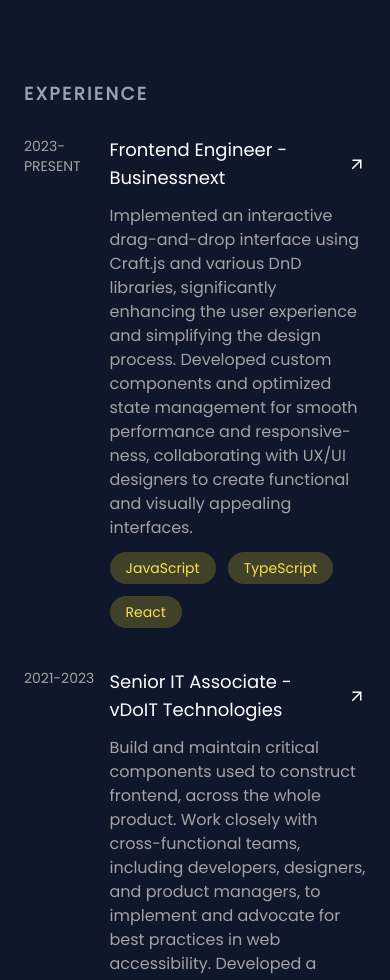
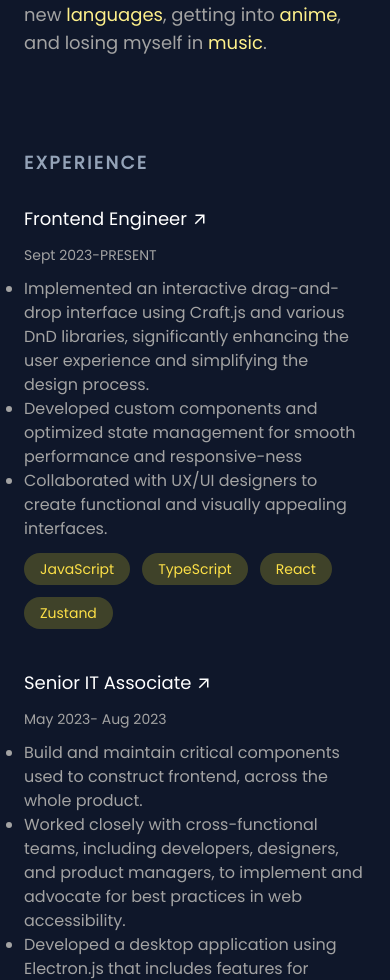
Before and after one commit to SandhyaR1007/sandhya-dev, a Next.js app: page / in a window 390 px wide. Shown: the part 1020-2000 px from the top of the page. Built offline with nearby package versions, Linux system fonts and the light colour scheme.

Commit message:
update: experience, responsiveness

```diff
--- a/app/globals.css
+++ b/app/globals.css
@@ -11,7 +11,7 @@ body {
   overflow-x: hidden;
 }
 
-.exp-card:hover :first-child {
+.exp-card:hover h2:first-child {
   color: #facc15;
 }
 .exp-card:hover .arrow-upward {
--- a/app/projects/page.tsx
+++ /dev/null
@@ -1,5 +0,0 @@
-const AllProjects = () => {
-  return <div>List if all projects</div>;
-};
-
-export default AllProjects;
--- a/components/HeaderComponent.tsx
+++ b/components/HeaderComponent.tsx
@@ -7,8 +7,12 @@ const HeaderComponent = () => {
       <section className="flex flex-col gap-3 ">
         <h2 className="text-5xl font-semibold">Sandhya Rajwanshi</h2>
         <h4 className="text-2xl text-yellow-200">Frontend Engineer</h4>
+        <p className="text-lg">
+          Forging interfaces as sharp as a katana
+          <span className="p-1 text-xl">🗡️</span>
+        </p>
         <p className="text-slate-400 text-[18px]  max-w-sm">
-          I build pixel-perfect, engaging, and accessible digital experiences.{" "}
+          I Craft engaging, accessible, and dynamic user experiences.
         </p>
       </section>
       <Navbar />
--- a/components/MainComponent.tsx
+++ b/components/MainComponent.tsx
@@ -6,6 +6,7 @@ import About from "./About";
 import Footer from "./Footer";
 import Resume from "./Resume";
 import Link from "next/link";
+import { socials } from "./utils";
 
 const MainComponent = () => {
   return (
@@ -16,15 +17,17 @@ const MainComponent = () => {
       <Resume />
 
       <Projects />
-      <Link
-        href="/projects"
+      <a
+        href={socials.github}
+        target="_blank"
         className="flex items-center gap-1 text-xl p-5 exp-card"
       >
         <span>View All Projects</span>
         <span>
           <MdArrowOutward className="arrow-upward" />
         </span>
-      </Link>
+      </a>
+
       <Footer />
     </main>
   );
--- a/components/Projects.tsx
+++ b/components/Projects.tsx
@@ -4,7 +4,7 @@ import { projects } from "./utils";
 const Projects = () => {
   return (
     <div id="projects">
-      <p className="lg:hidden text-lg font-semibold text-slate-400 tracking-[0.15rem] py-2 ps-8">
+      <p className="lg:hidden text-lg font-semibold text-slate-400 tracking-[0.15rem] py-2 ps-6">
         PROJECTS
       </p>
       <>
--- a/components/ui/Card.tsx
+++ b/components/ui/Card.tsx
@@ -10,20 +10,36 @@ export const Card = (props: any) => {
       target="_blank"
     >
       {props.exp ? (
-        <div className="text-neutral-400 text-sm  w-1/4">{props.exp}</div>
+        <div className="hidden md:block text-neutral-400 text-sm  w-1/4">
+          {props.exp}
+        </div>
       ) : (
-        <div className="w-1/4 px-3 py-1">
+        <div className="hidden md:block w-1/4 px-3 py-1">
           <img className="w-36 h-24 rounded-md" src={props.image} alt={title} />
         </div>
       )}
-      <div className="w-3/4 flex flex-col gap-3">
+      <div className="md:w-3/4 flex flex-col gap-3">
         <h2 className="text-white text-lg flex items-center gap-1">
           <span>{title}</span>{" "}
           <span>
             <MdArrowOutward className="arrow-upward" />
           </span>
         </h2>
-        <p className="text-neutral-400">{description}</p>
+        {props.exp && (
+          <div className="md:hidden text-neutral-400 text-sm ">{props.exp}</div>
+        )}
+
+        {Array.isArray(description) ? (
+          <ul className=" list-disc">
+            {description.map((desc: string) => (
+              <li key={desc} className="text-neutral-400">
+                {desc}
+              </li>
+            ))}
+          </ul>
+        ) : (
+          <div className="text-neutral-400">{description}</div>
+        )}
         <ul className="flex items-center gap-3 flex-wrap">
           {skills.map((skill: string, index: number) => (
             <li
--- a/components/utils.js
+++ b/components/utils.js
@@ -1,5 +1,5 @@
 export const resumeLink =
-  "https://drive.google.com/file/d/1DyNdV3iK5ieljIRqPTnXXMSNovGTaRf4/view?usp=sharing";
+  "https://drive.google.com/file/d/1sFrm-2GwuexUXQeptBZcuq8KphnHVgty/view?usp=drive_link";
 
 export const projects = [
   {
@@ -24,18 +24,26 @@ export const projects = [
 
 export const experience = [
   {
-    exp: "2023-PRESENT",
-    title: "Frontend Engineer - Businessnext",
-    description:
-      "Implemented an interactive drag-and-drop interface using Craft.js and various DnD libraries, significantly enhancing the user experience and simplifying the design process. Developed custom components and optimized state management for smooth performance and responsive-ness, collaborating with UX/UI designers to create functional and visually appealing interfaces.",
-    skills: ["JavaScript", "TypeScript", "React"],
-    link: "",
+    exp: "Sept 2023-PRESENT",
+    title: "Frontend Engineer",
+    company: "Businessnext",
+    description: [
+      "Implemented an interactive drag-and-drop interface using Craft.js and various DnD libraries, significantly enhancing the user experience and simplifying the design process.",
+      " Developed custom components and optimized state management for smooth performance and responsive-ness",
+      " Collaborated with UX/UI designers to create functional and visually appealing interfaces.",
+    ],
+    skills: ["JavaScript", "TypeScript", "React", "Zustand"],
+    link: "https://www.linkedin.com/company/business_next",
   },
   {
-    exp: "2021-2023",
-    title: "Senior IT Associate - vDoIT Technologies",
-    description:
-      "Build and maintain critical components used to construct frontend, across the whole product. Work closely with cross-functional teams, including developers, designers, and product managers, to implement and advocate for best practices in web accessibility. Developed a desktop application using Electron.js that includes features for calling, instant messaging, and e-fax.",
+    exp: "May 2023- Aug 2023",
+    title: "Senior IT Associate",
+    company: "vDoIT Technologies",
+    description: [
+      "Build and maintain critical components used to construct frontend, across the whole product.",
+      " Worked closely with cross-functional teams, including developers, designers, and product managers, to implement and advocate for best practices in web accessibility.",
+      "Developed a desktop application using Electron.js that includes features for calling, instant messaging using socket.io, and e-fax. Developed mobile application for the same product.",
+    ],
     skills: [
       "JavaScript",
       "TypeScript",
@@ -43,8 +51,29 @@ export const experience = [
       "Redux",
       "React Native",
       "Electron.js",
+      "Next.js",
     ],
-    link: "",
+    link: "https://www.linkedin.com/company/vdoitech",
+  },
+  {
+    exp: "Jun 2021 - May 2023",
+    title: "IT Associate",
+    company: "vDoIT Technologies",
+    description: [
+      "Engineered front-end interfaces with ReactJS and NextJS. Incorporated various frontend libraries.",
+      "Worked closely with backend team for API design and integration.",
+      "Developed a multi communication desktop application using Electron.js that includes features for calling, instant messaging with socket.io, and e-fax.",
+    ],
+    skills: [
+      "JavaScript",
+      "TypeScript",
+      "React",
+      "Redux",
+      "React Native",
+      "Electron.js",
+      "Next.js",
+    ],
+    link: "https://www.linkedin.com/company/vdoitech",
   },
 ];
 
```
